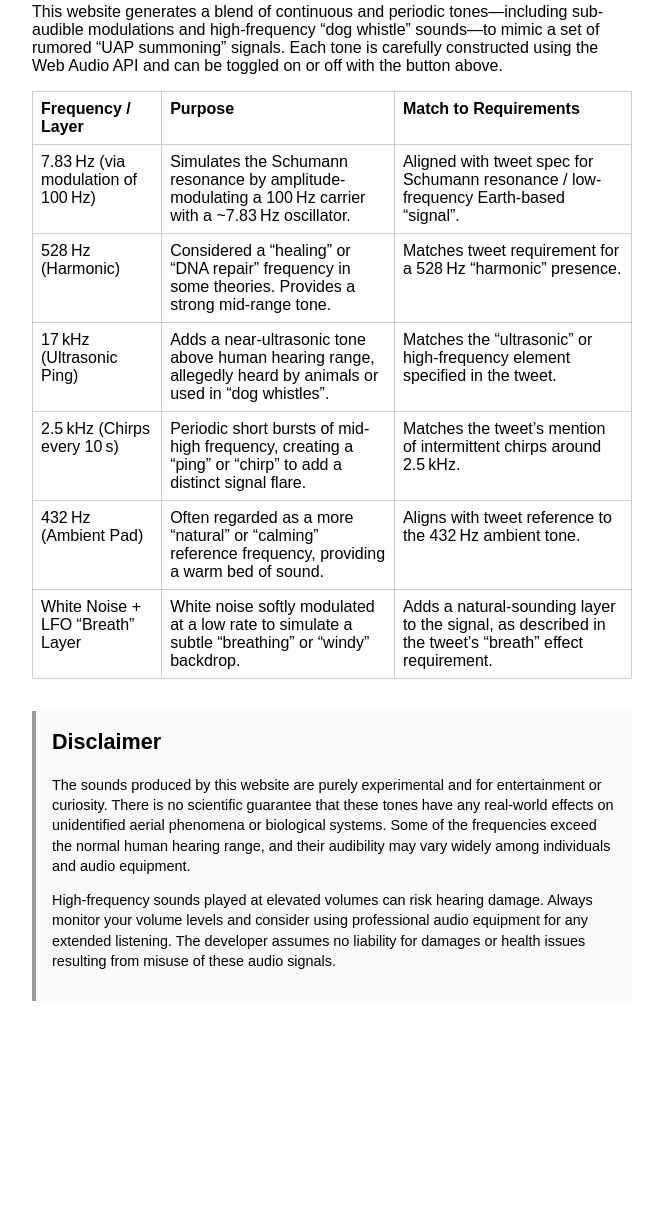
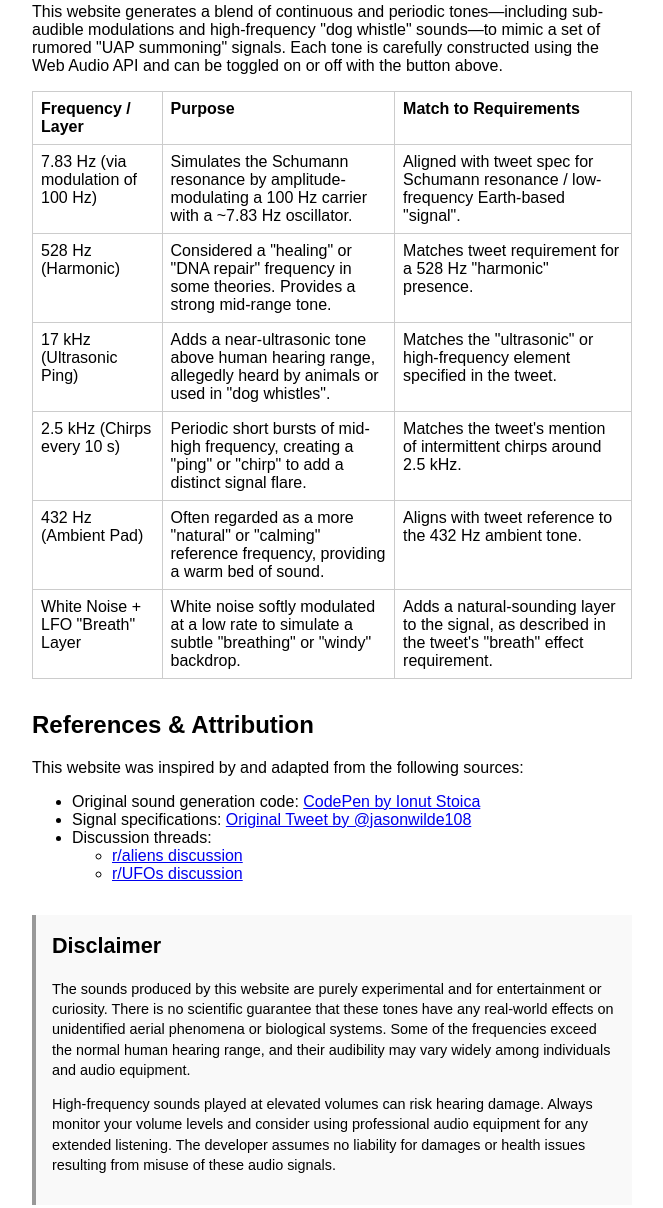
Before and after one commit to karubits/uap-dog-whistle, a plain HTML site: page index.html in a window 1280 px wide. Shown: the part 156-1364 px from the top of the page, without its empty margins (308-971 px from the left). Before the commit the page ends 1189 px from the top, so only its background shows below. Drawn offline with Linux system fonts and the light colour scheme.

Commit message:
updated with references and sources

```diff
--- a/index.html
+++ b/index.html
@@ -52,7 +52,7 @@
 
   <div class="content">
     <p>
-      This website generates a blend of continuous and periodic tones—including sub-audible modulations and high-frequency “dog whistle” sounds—to mimic a set of rumored “UAP summoning” signals. Each tone is carefully constructed using the Web Audio API and can be toggled on or off with the button above.
+      This website generates a blend of continuous and periodic tones—including sub-audible modulations and high-frequency "dog whistle" sounds—to mimic a set of rumored "UAP summoning" signals. Each tone is carefully constructed using the Web Audio API and can be toggled on or off with the button above.
     </p>
 
     <table>
@@ -65,61 +65,76 @@
       </thead>
       <tbody>
         <tr>
-          <td>7.83 Hz (via modulation of 100 Hz)</td>
+          <td>7.83 Hz (via modulation of 100 Hz)</td>
           <td>
-            Simulates the Schumann resonance by amplitude-modulating a 100 Hz carrier with a ~7.83 Hz oscillator.
+            Simulates the Schumann resonance by amplitude-modulating a 100 Hz carrier with a ~7.83 Hz oscillator.
           </td>
           <td>
-            Aligned with tweet spec for Schumann resonance / low-frequency Earth-based “signal”.
+            Aligned with tweet spec for Schumann resonance / low-frequency Earth-based "signal".
           </td>
         </tr>
         <tr>
-          <td>528 Hz (Harmonic)</td>
+          <td>528 Hz (Harmonic)</td>
           <td>
-            Considered a “healing” or “DNA repair” frequency in some theories. Provides a strong mid-range tone.
+            Considered a "healing" or "DNA repair" frequency in some theories. Provides a strong mid-range tone.
           </td>
           <td>
-            Matches tweet requirement for a 528 Hz “harmonic” presence.
+            Matches tweet requirement for a 528 Hz "harmonic" presence.
           </td>
         </tr>
         <tr>
-          <td>17 kHz (Ultrasonic Ping)</td>
+          <td>17 kHz (Ultrasonic Ping)</td>
           <td>
-            Adds a near-ultrasonic tone above human hearing range, allegedly heard by animals or used in “dog whistles”.
+            Adds a near-ultrasonic tone above human hearing range, allegedly heard by animals or used in "dog whistles".
           </td>
           <td>
-            Matches the “ultrasonic” or high-frequency element specified in the tweet.
+            Matches the "ultrasonic" or high-frequency element specified in the tweet.
           </td>
         </tr>
         <tr>
-          <td>2.5 kHz (Chirps every 10 s)</td>
+          <td>2.5 kHz (Chirps every 10 s)</td>
           <td>
-            Periodic short bursts of mid-high frequency, creating a “ping” or “chirp” to add a distinct signal flare.
+            Periodic short bursts of mid-high frequency, creating a "ping" or "chirp" to add a distinct signal flare.
           </td>
           <td>
-            Matches the tweet’s mention of intermittent chirps around 2.5 kHz.
+            Matches the tweet's mention of intermittent chirps around 2.5 kHz.
           </td>
         </tr>
         <tr>
-          <td>432 Hz (Ambient Pad)</td>
+          <td>432 Hz (Ambient Pad)</td>
           <td>
-            Often regarded as a more “natural” or “calming” reference frequency, providing a warm bed of sound.
+            Often regarded as a more "natural" or "calming" reference frequency, providing a warm bed of sound.
           </td>
           <td>
-            Aligns with tweet reference to the 432 Hz ambient tone.
+            Aligns with tweet reference to the 432 Hz ambient tone.
           </td>
         </tr>
         <tr>
-          <td>White Noise + LFO “Breath” Layer</td>
+          <td>White Noise + LFO "Breath" Layer</td>
           <td>
-            White noise softly modulated at a low rate to simulate a subtle “breathing” or “windy” backdrop.
+            White noise softly modulated at a low rate to simulate a subtle "breathing" or "windy" backdrop.
           </td>
           <td>
-            Adds a natural-sounding layer to the signal, as described in the tweet’s “breath” effect requirement.
+            Adds a natural-sounding layer to the signal, as described in the tweet's "breath" effect requirement.
           </td>
         </tr>
       </tbody>
     </table>
+
+    <div class="content">
+      <h2>References & Attribution</h2>
+      <p>This website was inspired by and adapted from the following sources:</p>
+      <ul>
+        <li>Original sound generation code: <a href="https://codepen.io/ionut-stoica-the-bold/pen/MYWNQLO" target="_blank">CodePen by Ionut Stoica</a></li>
+        <li>Signal specifications: <a href="https://x.com/jasonwilde108/status/1910816547070685522" target="_blank">Original Tweet by @jasonwilde108</a></li>
+        <li>Discussion threads:
+          <ul>
+            <li><a href="https://www.reddit.com/r/aliens/comments/1jyf331/dog_whistle_instructions/" target="_blank">r/aliens discussion</a></li>
+            <li><a href="https://www.reddit.com/r/UFOs/comments/1jyfkox/dog_whistle_instructions/" target="_blank">r/UFOs discussion</a></li>
+          </ul>
+        </li>
+      </ul>
+    </div>
 
     <div class="disclaimer">
       <h2>Disclaimer</h2>
```
